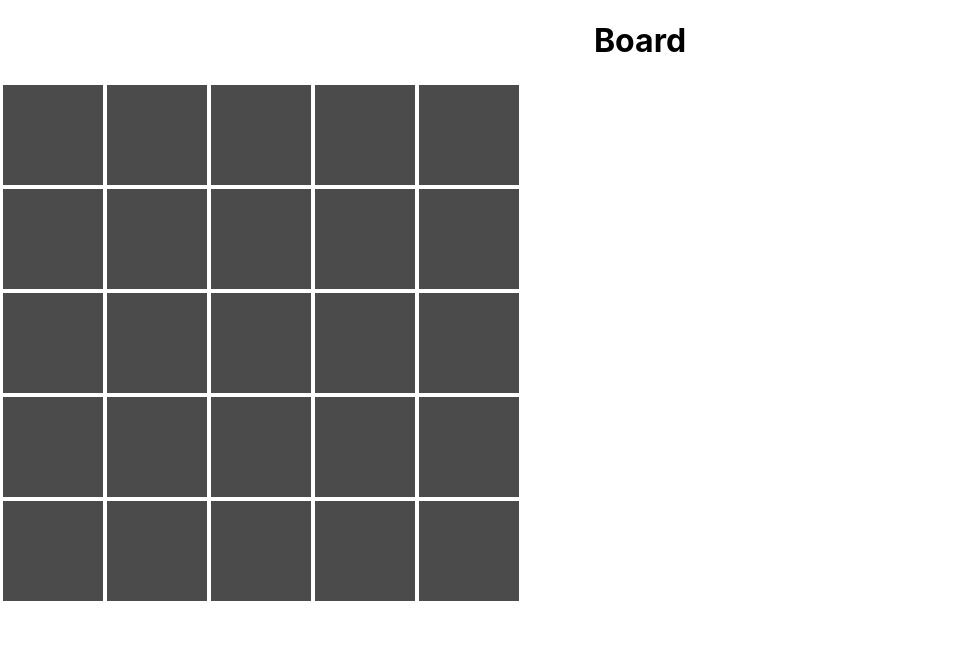
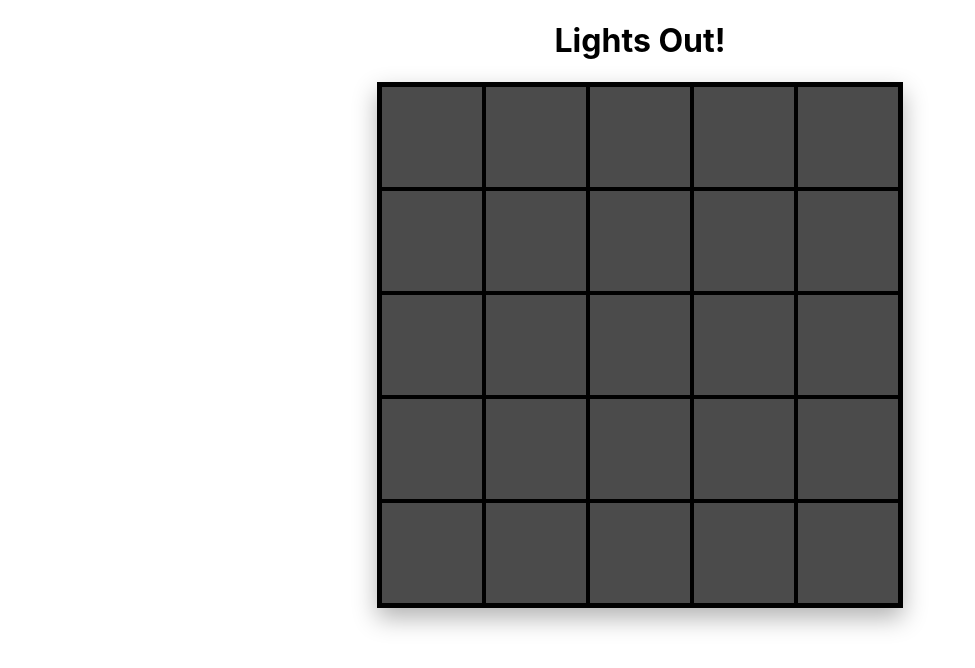
Before and after one commit to vincenthanguk/lights-out, a React (Create React App) app: page / in a window 1280 px wide. Shown: the top 668 px of the page, without its empty margins (0-975 px from the left). Built offline with nearby package versions, Linux system fonts and the light colour scheme; the HTML template or start-up script is replaced by a standard one.

Commit message:
fixed rows below/above, added some styling. needs win condition

```diff
--- a/src/Board.css
+++ b/src/Board.css
@@ -0,0 +1,10 @@
+.Board {
+}
+
+.Board table {
+  border: 2px solid black;
+  background-color: black;
+  box-shadow: 0px 10px 23px 0px rgba(0, 0, 0, 0.3);
+  margin-left: auto;
+  margin-right: auto;
+}
--- a/src/Board.jsx
+++ b/src/Board.jsx
@@ -10,6 +10,7 @@ class Board extends Component {
     super(props);
     this.state = {
       board: {
+        //   booleans for the activated/deactivated tiles
         row1: [false, false, false, false, false],
         row2: [false, false, false, false, false],
         row3: [false, false, false, false, false],
@@ -24,28 +25,50 @@ class Board extends Component {
     const rowAbove = "row" + (e.target.dataset.row - 1);
     const rowBelow = "row" + (+e.target.dataset.row + 1);
     const column = +e.target.dataset.column;
+    // click position
+    let rowIndex;
 
     this.setState((st) => {
+      // copy of board object
       const newBoard = { ...st.board };
 
+      //   copy of row that was clicked
       newBoard[row] = newBoard[row].map((tile, i) => {
+        //   map does not work for [i-1] (why?) -> workaround
         if (i === column - 1) {
           tile = !tile;
         }
         if (i === column) {
           tile = !tile;
-
           newBoard[row][i + 1] = !newBoard[row][i + 1];
 
-          //   if (newBoard[rowAbove])
-          console.log(newBoard[rowAbove][i]);
-          newBoard[rowAbove][i] = !newBoard[row][i];
-          //   if (newBoard[rowBelow])
-          newBoard[rowBelow][i] = !newBoard[rowBelow][i];
+          //   setting rowIndex to determine row below and above
+          rowIndex = i;
         }
         return tile;
       });
 
+      // changing row above (if it exists)
+      if (newBoard[rowAbove]) {
+        newBoard[rowAbove] = newBoard[rowAbove].map((tile, i) => {
+          if (i === rowIndex) {
+            tile = !tile;
+          }
+          return tile;
+        });
+      }
+
+      // changing row below (if it exists)
+      if (newBoard[rowBelow]) {
+        newBoard[rowBelow] = newBoard[rowBelow].map((tile, i) => {
+          if (i === rowIndex) {
+            tile = !tile;
+          }
+          return tile;
+        });
+      }
+
+      //   setting new state
       let newState = { board: newBoard };
 
       return newState;
@@ -55,9 +78,10 @@ class Board extends Component {
   render() {
     return (
       <div className="Board">
-        <h1>Board</h1>
+        <h1>Lights Out!</h1>
         <table>
           <tbody>
+            {/* tr should be set dynamically */}
             <tr>
               {this.state.board.row1.map((n, i) => {
                 return (
--- a/src/Tile.css
+++ b/src/Tile.css
@@ -5,5 +5,6 @@
 }
 
 .on {
+  transition: background-color 0.4s cubic-bezier(0.6, -0.28, 0.735, 0.045);
   background-color: yellow;
 }
--- a/src/Tile.jsx
+++ b/src/Tile.jsx
@@ -13,9 +13,7 @@ class Tile extends Component {
         onClick={this.handleClick}
         data-row={this.props.row}
         data-column={this.props.column}
-      >
-        {this.props.value}
-      </div>
+      ></div>
     );
   }
 }
```
